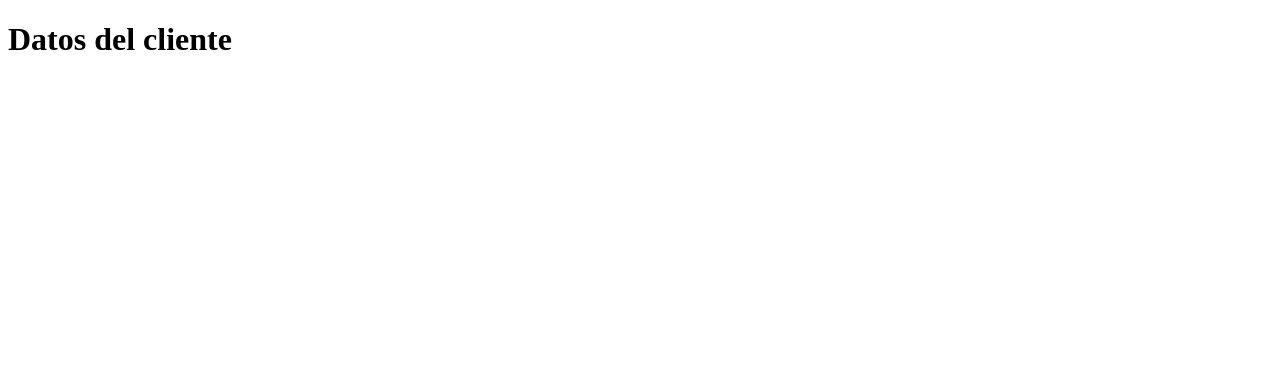
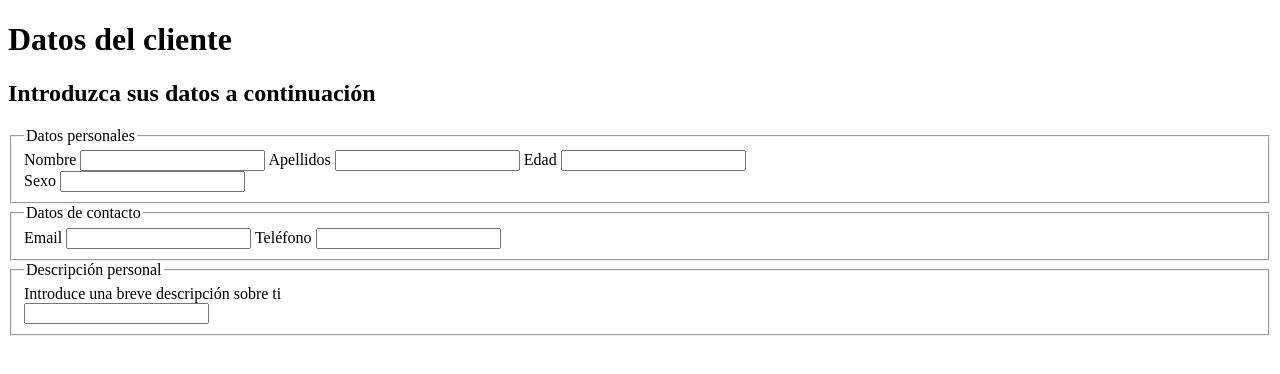
Before and after one commit to bryansume/Prototipo_PI, a website: page Fronted/index.html in a window 1280 px wide. Drawn offline with Linux system fonts and the light colour scheme.

Commit message:
Creando campos al formulario

```diff
--- a/Fronted/index.html
+++ b/Fronted/index.html
@@ -8,6 +8,36 @@
   <body>
     <header>
       <h1>Datos del cliente</h1>
+      <h2>Introduzca sus datos a continuación</h2>
     </header>
+    <form action="" method="post">
+      <fieldset>
+        <legend>Datos personales</legend>
+        <label for="Nombre"
+          >Nombre <input type="text" name="Nombre" required
+        /></label>
+        <label for="Apellidos">Apellidos </label
+        ><input type="text" name="Nombre" /> <label for="Edad">Edad </label
+        ><input type="number" name="Edad" /><br />
+        <label for="Sexo">Sexo </label><input name="Sexo" list="Sexo" />
+        <datalist id="Sexo">
+          <option value="Masculino"></option>
+          <option value="Femenino"></option>
+          <option value="No sé"></option>
+        </datalist>
+      </fieldset>
+      <fieldset>
+        <legend>Datos de contacto</legend>
+        <label for="Email">Email </label><input type="email" name="Email" />
+        <label for="Telefono">Teléfono </label
+        ><input type="email" name="Email" />
+      </fieldset>
+      <fieldset>
+        <legend>Descripción personal</legend>
+        Introduce una breve descripción sobre ti <br />
+        <label for="Descripción"></label
+        ><input type="text" name="Descripción" />
+      </fieldset>
+    </form>
   </body>
 </html>
```
